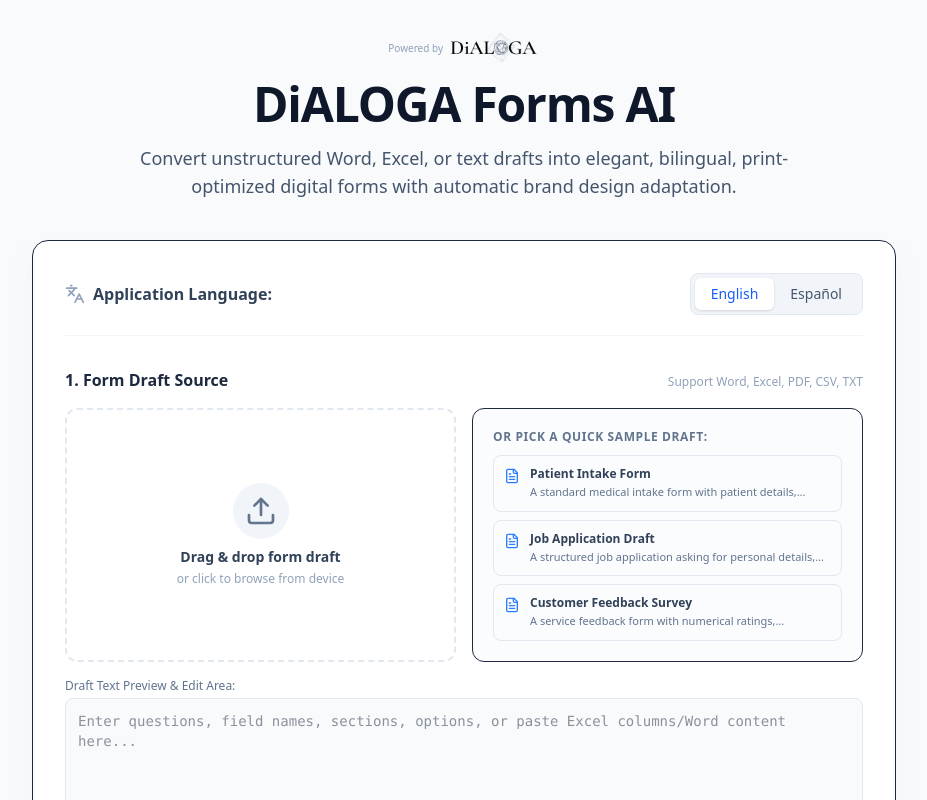
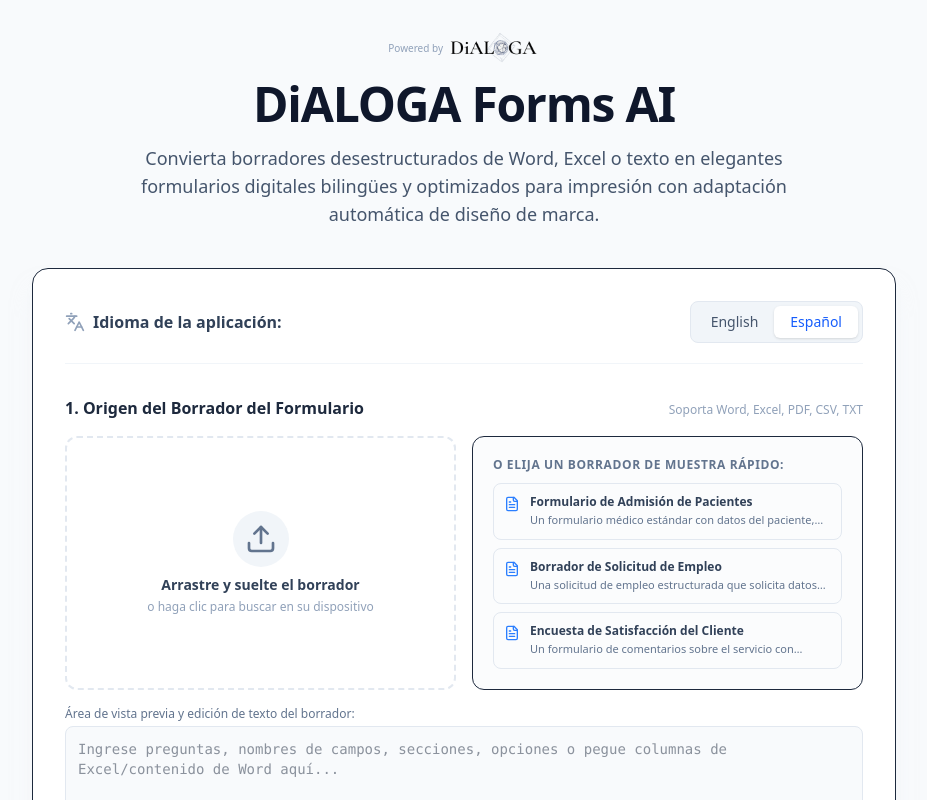
Before and after one commit to dalcained1aloga/DiALOGA-FORMS, a React (Vite) app: page / in a window 1280 px wide. Shown: the top 800 px of the page, without its empty margins (176-1103 px from the left). Built offline with nearby package versions, Linux system fonts and the light colour scheme.

Commit message:
ES default

```diff
--- a/src/components/FormPreview.tsx
+++ b/src/components/FormPreview.tsx
@@ -38,9 +38,9 @@
 
 export default function FormPreview({ initialForm, logoDataUrl, watermarkDataUrl, onBack }: FormPreviewProps) {
   // Application Language state (EN vs ES)
-  const [appLang, setAppLang] = useState<'en' | 'es'>('en');
+  const [appLang, setAppLang] = useState<'en' | 'es'>('es');
   // Form Language state (EN vs ES)
-  const [formLang, setFormLang] = useState<'en' | 'es'>('en');
+  const [formLang, setFormLang] = useState<'en' | 'es'>('es');
 
   // Form State - allows users to edit sections, fields, etc.
   const [form, setForm] = useState<ConvertedForm>(initialForm);
--- a/src/components/UploadForm.tsx
+++ b/src/components/UploadForm.tsx
@@ -75,7 +75,7 @@
   const [watermarkFile, setWatermarkFile] = useState<File | null>(null);
   const [textDraft, setTextDraft] = useState('');
   const [customPrompt, setCustomPrompt] = useState('');
-  const [language, setLanguage] = useState<'en' | 'es'>('en');
+  const [language, setLanguage] = useState<'en' | 'es'>('es');
   const [payloadError, setPayloadError] = useState<string | null>(null);
 
   // Hover/Drag states for styles
```
